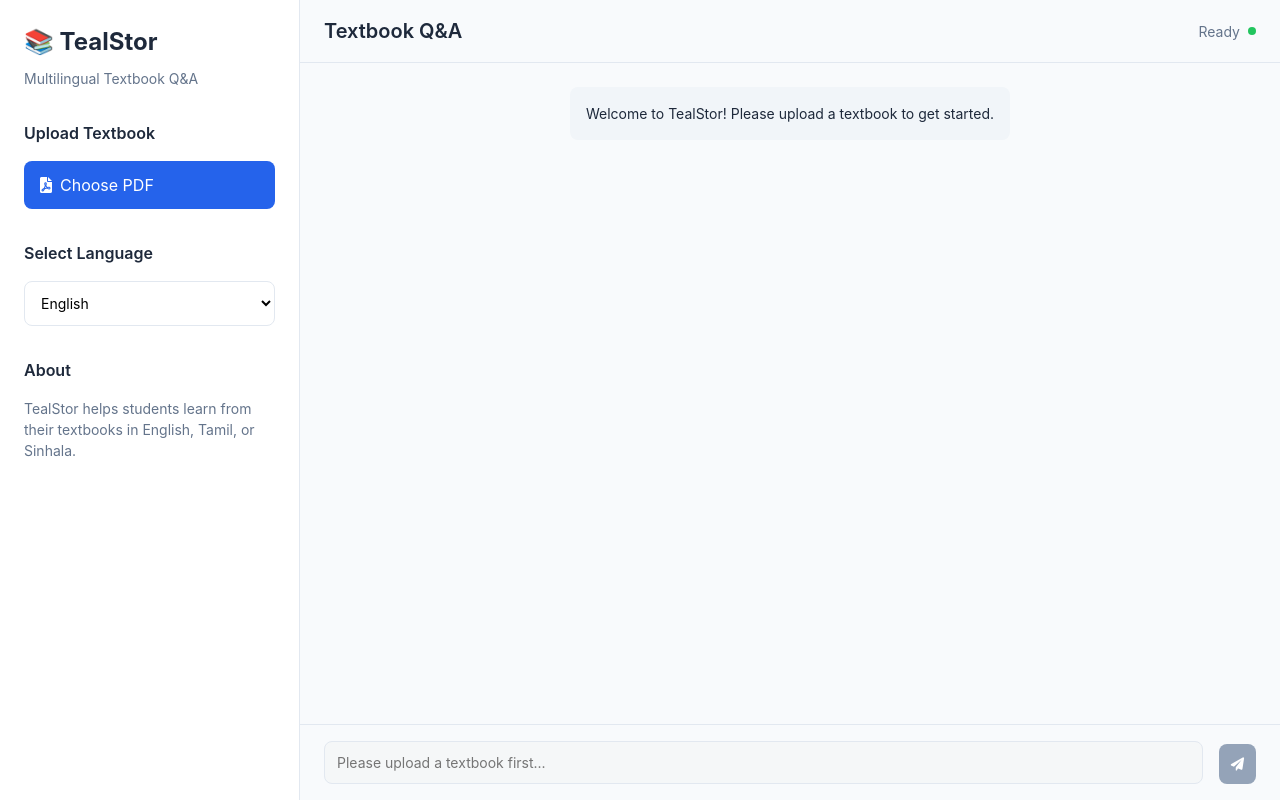
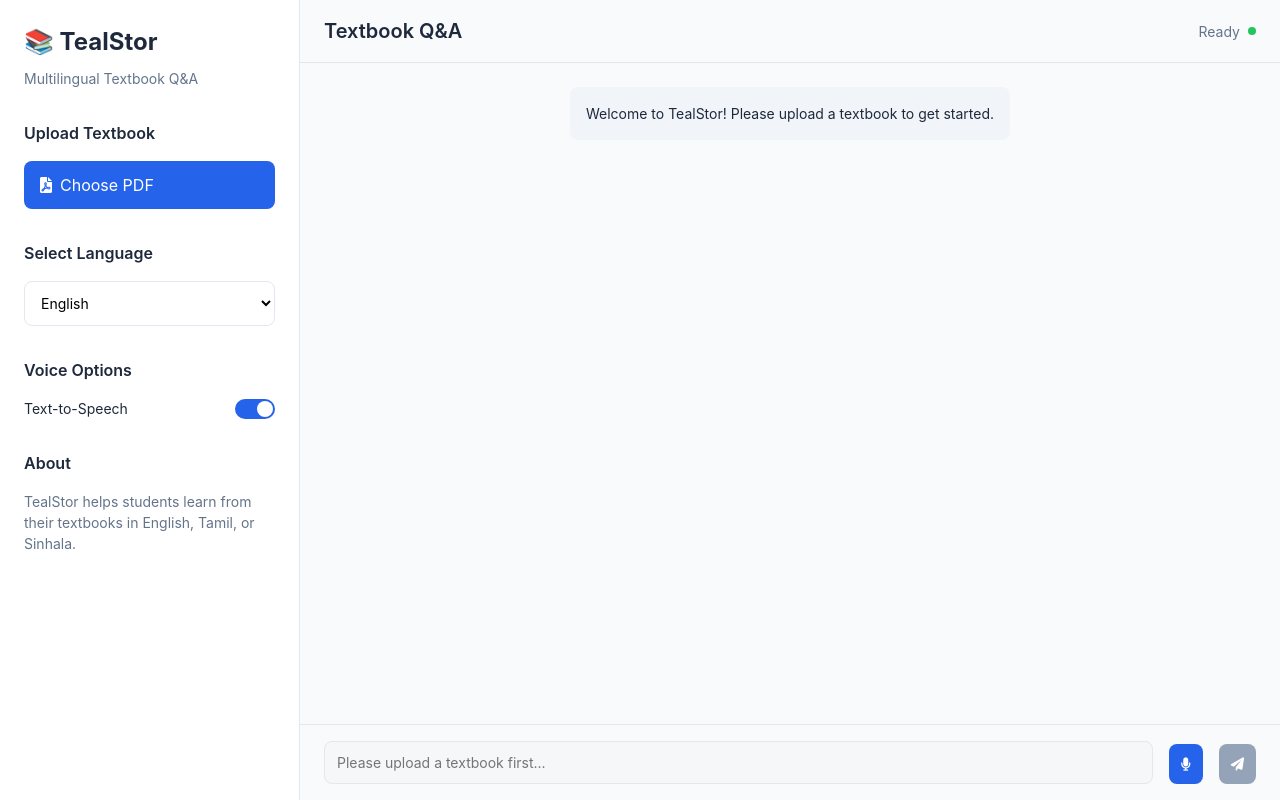
Before and after one commit to Shasvinth/Lumo-AI-Agent, a Flask app: page / in a window 1280 px wide. Run offline with Flask 3, Linux system fonts and the light colour scheme.

Commit message:
Implement text-to-speech and speech-to-text

```diff
--- a/static/css/styles.css
+++ b/static/css/styles.css
@@ -198,6 +198,125 @@ body {
     align-items: flex-end;
 }
 
+/* Voice button styles */
+.voice-button {
+    padding: 0.75rem;
+    background-color: var(--primary-color);
+    color: white;
+    border: none;
+    border-radius: 0.5rem;
+    cursor: pointer;
+    transition: background-color 0.2s;
+}
+
+.voice-button:hover {
+    background-color: var(--secondary-color);
+}
+
+.voice-button.recording {
+    animation: pulse 1.5s infinite;
+    background-color: #ef4444;
+}
+
+@keyframes pulse {
+    0% {
+        transform: scale(1);
+    }
+    50% {
+        transform: scale(1.1);
+    }
+    100% {
+        transform: scale(1);
+    }
+}
+
+/* Voice toggle controls */
+.voice-section {
+    margin-bottom: 2rem;
+}
+
+.voice-section h3 {
+    font-size: 1rem;
+    font-weight: 600;
+    margin-bottom: 1rem;
+}
+
+.toggle-control {
+    display: flex;
+    justify-content: space-between;
+    align-items: center;
+    margin-bottom: 0.5rem;
+}
+
+.toggle-control label {
+    font-size: 0.875rem;
+}
+
+/* New Toggle Switch styling */
+.toggle-switch {
+    position: relative;
+    display: inline-block;
+    width: 40px;
+    height: 20px;
+}
+
+.toggle-switch input {
+    opacity: 0;
+    width: 0;
+    height: 0;
+}
+
+.toggle-switch label {
+    position: absolute;
+    cursor: pointer;
+    top: 0;
+    left: 0;
+    right: 0;
+    bottom: 0;
+    background-color: #ccc;
+    transition: .4s;
+    border-radius: 34px;
+}
+
+.toggle-switch label:before {
+    position: absolute;
+    content: "";
+    height: 16px;
+    width: 16px;
+    left: 2px;
+    bottom: 2px;
+    background-color: white;
+    transition: .4s;
+    border-radius: 50%;
+}
+
+.toggle-switch input:checked + label {
+    background-color: var(--primary-color);
+}
+
+.toggle-switch input:checked + label:before {
+    transform: translateX(20px);
+}
+
+.toggle-switch input:focus + label {
+    box-shadow: 0 0 1px var(--primary-color);
+}
+
+/* Styling for disabled toggle switch */
+.toggle-switch.disabled {
+    opacity: 0.6;
+    cursor: not-allowed;
+}
+
+.toggle-switch.disabled label {
+    background-color: #ccc !important;
+    cursor: not-allowed;
+}
+
+.toggle-switch.disabled label:before {
+    background-color: #e0e0e0;
+}
+
 #user-input {
     flex: 1;
     padding: 0.75rem;
--- a/static/js/script.js
+++ b/static/js/script.js
@@ -6,11 +6,102 @@ const userInput = document.getElementById('user-input');
 const sendButton = document.getElementById('send-button');
 const statusText = document.getElementById('status-text');
 const statusDot = document.getElementById('status-dot');
+const voiceInputButton = document.getElementById('voice-input-button');
+const ttsToggle = document.getElementById('tts-toggle');
 
 // State
 let isProcessing = false;
 let currentFile = null;
 let selectedLanguage = 'en';
+let isRecording = false;
+let recognition = null;
+let speechSynthesis = window.speechSynthesis;
+let ttsEnabled = true;
+
+// Initialize speech recognition if browser supports it
+function initSpeechRecognition() {
+    if ('SpeechRecognition' in window || 'webkitSpeechRecognition' in window) {
+        // Create a speech recognition instance
+        const SpeechRecognition = window.SpeechRecognition || window.webkitSpeechRecognition;
+        recognition = new SpeechRecognition();
+
+        // Configure speech recognition
+        recognition.continuous = false; // Get only one result
+        recognition.interimResults = false; // Only return final results
+
+        // Set up event handlers
+        recognition.onstart = () => {
+            isRecording = true;
+            voiceInputButton.classList.add('recording');
+            updateStatus('Listening...', 'warning');
+        };
+
+        recognition.onresult = (event) => {
+            const transcript = event.results[0][0].transcript;
+            userInput.value = transcript;
+            sendButton.disabled = false;
+            handleInput();
+        };
+
+        recognition.onend = () => {
+            isRecording = false;
+            voiceInputButton.classList.remove('recording');
+            updateStatus(currentFile ? 'Ready' : 'Awaiting PDF upload', currentFile ? 'success' : 'warning');
+        };
+
+        recognition.onerror = (event) => {
+            isRecording = false;
+            voiceInputButton.classList.remove('recording');
+            console.error('Speech recognition error', event.error);
+            updateStatus('Error with voice input', 'error');
+            setTimeout(() => {
+                updateStatus(currentFile ? 'Ready' : 'Awaiting PDF upload', currentFile ? 'success' : 'warning');
+            }, 3000);
+        };
+
+        // Enable the voice input button
+        voiceInputButton.disabled = false;
+    } else {
+        // Browser doesn't support speech recognition
+        voiceInputButton.disabled = true;
+        voiceInputButton.title = 'Your browser does not support speech recognition';
+        console.warn('Speech recognition not supported in this browser');
+    }
+}
+
+// Function to speak text using text-to-speech
+function speakText(text, language) {
+    if (!ttsEnabled || !speechSynthesis) return;
+
+    // Cancel any ongoing speech
+    speechSynthesis.cancel();
+
+    // Create a new utterance
+    const utterance = new SpeechSynthesisUtterance(text);
+
+    // Set language based on the selected language
+    switch (language) {
+        case 'en':
+            utterance.lang = 'en-US';
+            break;
+        case 'ta':
+            utterance.lang = 'ta-IN';
+            break;
+        case 'si':
+            utterance.lang = 'si-LK';
+            break;
+        default:
+            utterance.lang = 'en-US';
+    }
+
+    // Optional: adjust voice properties
+    utterance.rate = 1.0; // Speed: 0.1 to 10
+    utterance.pitch = 1.0; // Pitch: 0 to 2
+    utterance.volume = 1.0; // Volume: 0 to 1
+
+    // Speak the text
+    speechSynthesis.speak(utterance);
+}
 
 // Event Listeners
 pdfUpload.addEventListener('change', handleFileUpload);
@@ -18,6 +109,8 @@ userInput.addEventListener('input', handleInput);
 userInput.addEventListener('keydown', handleKeyPress);
 sendButton.addEventListener('click', handleSend);
 languageSelector.addEventListener('change', handleLanguageChange);
+voiceInputButton.addEventListener('click', toggleSpeechRecognition);
+ttsToggle.addEventListener('change', toggleTextToSpeech);
 
 // Auto-resize textarea
 userInput.addEventListener('input', function() {
@@ -26,13 +119,70 @@ userInput.addEventListener('input', function() {
 });
 
 // Functions
+function toggleSpeechRecognition() {
+    if (!recognition) return;
+
+    if (isRecording) {
+        recognition.stop();
+    } else {
+        // Configure recognition language based on the selected language
+        switch (selectedLanguage) {
+            case 'en':
+                recognition.lang = 'en-US';
+                break;
+            case 'ta':
+                recognition.lang = 'ta-IN';
+                break;
+            case 'si':
+                recognition.lang = 'si-LK';
+                break;
+            default:
+                recognition.lang = 'en-US';
+        }
+
+        recognition.start();
+    }
+}
+
+function toggleTextToSpeech(event) {
+    ttsEnabled = event.target.checked;
+
+    // If disabled mid-speech, stop any ongoing speech
+    if (!ttsEnabled) {
+        speechSynthesis.cancel();
+    }
+}
+
 function handleLanguageChange(event) {
     selectedLanguage = event.target.value;
     const languageName = getLanguageName(selectedLanguage);
 
+    // Automatically disable text-to-speech for Tamil and Sinhala
+    if (selectedLanguage === 'ta' || selectedLanguage === 'si') {
+        ttsEnabled = false;
+        ttsToggle.checked = false;
+        // Add a disabled visual state to indicate TTS is not available
+        document.querySelector('.toggle-switch').classList.add('disabled');
+        // Optionally disable the toggle control
+        ttsToggle.disabled = true;
+    } else {
+        // Re-enable TTS for English
+        ttsEnabled = true;
+        ttsToggle.checked = true;
+        document.querySelector('.toggle-switch').classList.remove('disabled');
+        ttsToggle.disabled = false;
+    }
+
     // Only show language change message if chat is enabled
     if (!userInput.disabled) {
-        addMessage('system', `Language changed to ${languageName}. All responses will now be in ${languageName}.`);
+        let message = `Language changed to ${languageName}. All responses will now be in ${languageName}.`;
+
+        // Add info about TTS status
+        if (selectedLanguage === 'ta' || selectedLanguage === 'si') {
+            message += ` Text-to-speech is not available for ${languageName}.`;
+        }
+
+        addMessage('system', message);
     }
 }
 
@@ -141,6 +291,11 @@ function handleSend() {
                 language: data.language
             });
             updateStatus('Ready', 'success');
+
+            // Speak the answer if text-to-speech is enabled
+            if (ttsEnabled) {
+                speakText(data.answer, data.language);
+            }
         } else {
             throw new Error(data.error || 'Failed to process query');
         }
@@ -209,3 +364,7 @@ function enableChat() {
 userInput.disabled = true;
 userInput.placeholder = 'Please upload a textbook first...';
 selectedLanguage = languageSelector.value;
+ttsEnabled = ttsToggle.checked;
+
+// Initialize speech recognition when the page loads
+document.addEventListener('DOMContentLoaded', initSpeechRecognition);
--- a/templates/index.html
+++ b/templates/index.html
@@ -37,6 +37,17 @@
                     </select>
                 </div>
 
+                <div class="voice-section">
+                    <h3>Voice Options</h3>
+                    <div class="toggle-control">
+                        <label for="tts-toggle">Text-to-Speech</label>
+                        <div class="toggle-switch">
+                            <input type="checkbox" id="tts-toggle" checked>
+                            <label for="tts-toggle"></label>
+                        </div>
+                    </div>
+                </div>
+
                 <div class="about-section">
                     <h3>About</h3>
                     <p>TealStor helps students learn from their textbooks in English, Tamil, or Sinhala.</p>
@@ -64,6 +75,9 @@
 
             <div class="chat-input-container">
                 <textarea id="user-input" placeholder="Ask a question about the textbook..." rows="1"></textarea>
+                <button id="voice-input-button" class="voice-button" title="Speak your question">
+                    <i class="fas fa-microphone"></i>
+                </button>
                 <button id="send-button" disabled>
                     <i class="fas fa-paper-plane"></i>
                 </button>
```
